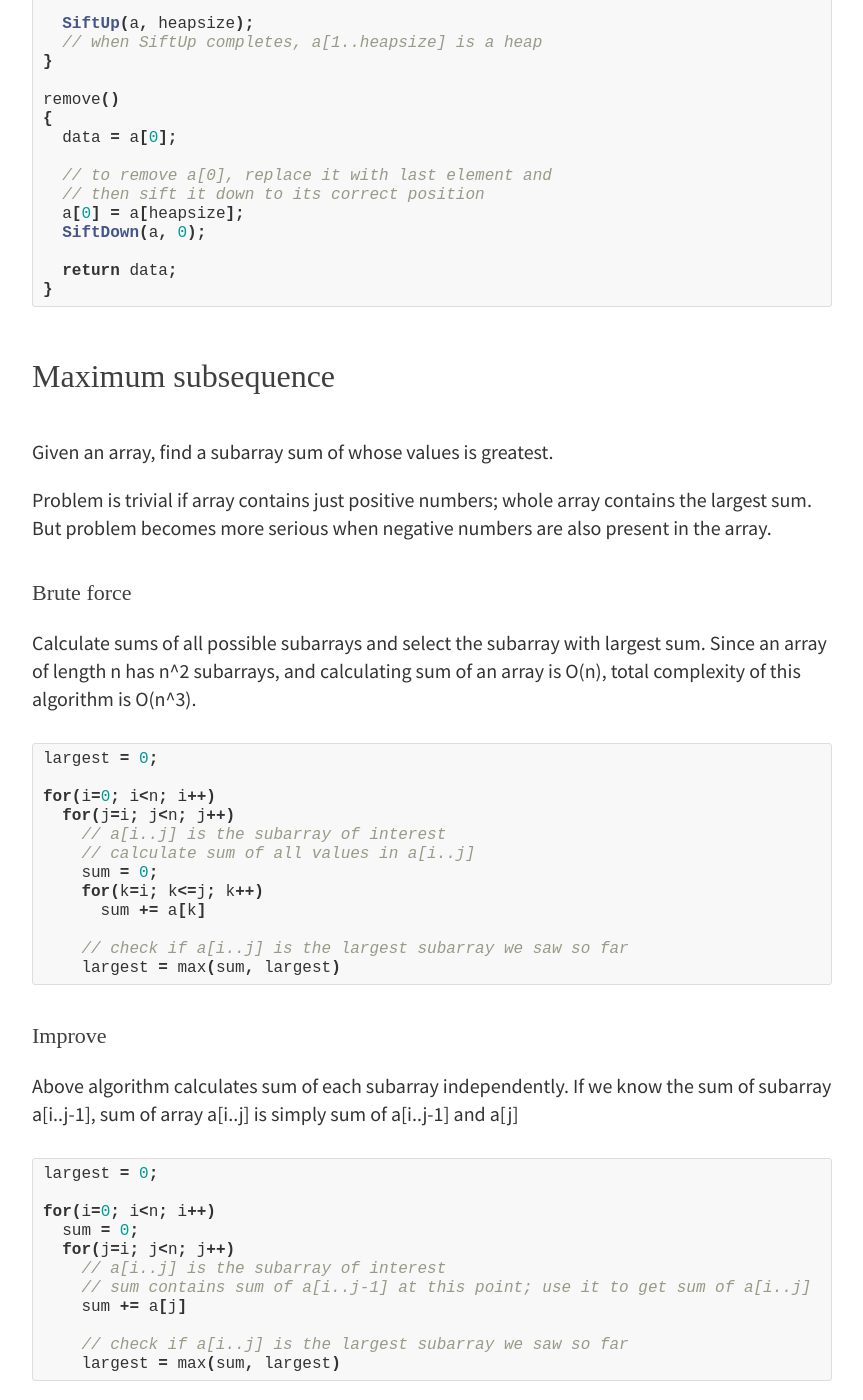
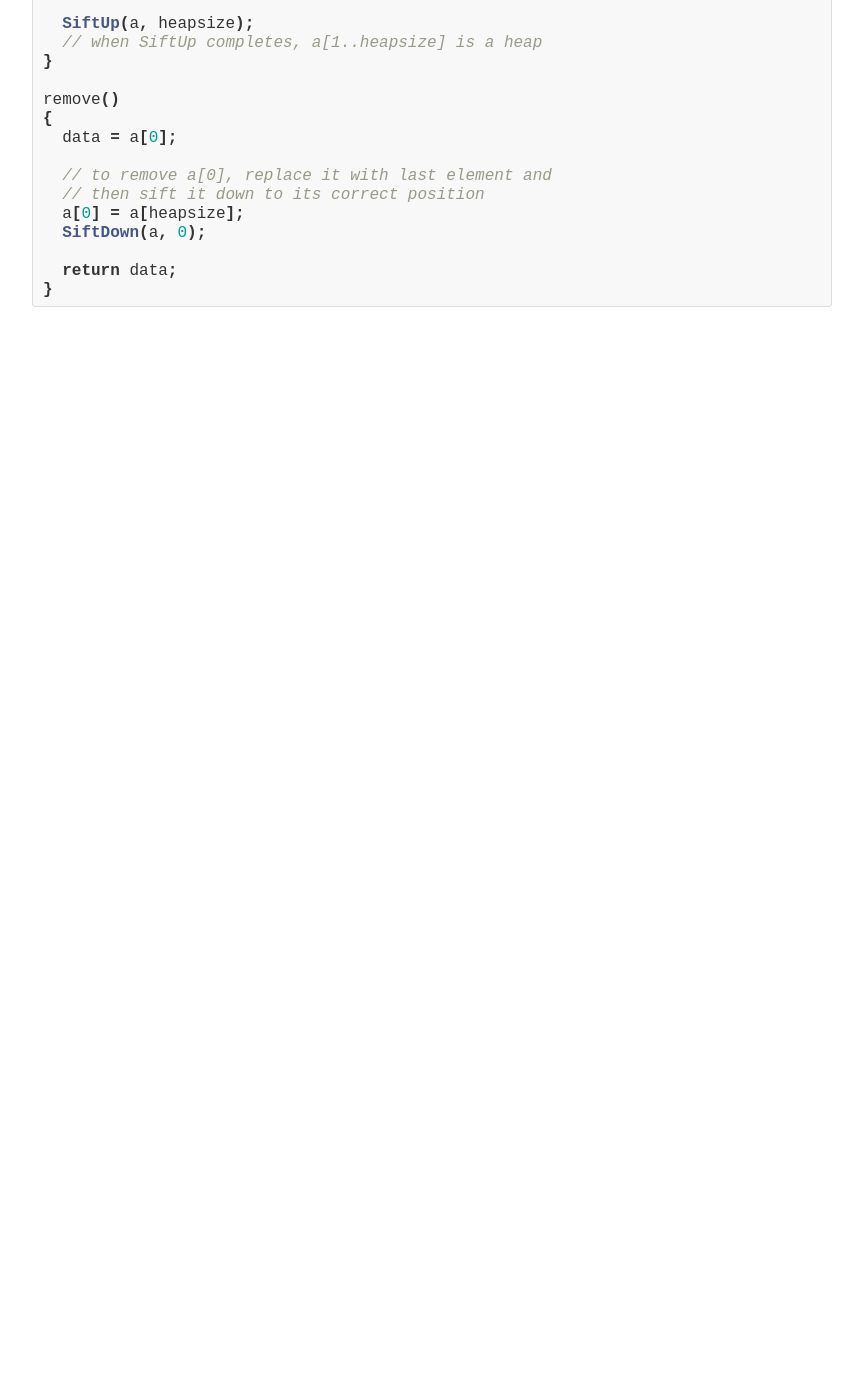
Before and after one commit to rbt91/rbt91.github.io, a Jekyll site: the page built from _posts/2013-05-01-algorithms.md, in a window 1280 px wide and 1400 px high, scrolled down 6379 px. Shown: the whole window, without its empty margins (208-1071 px from the left). Built offline with Jekyll 4.4.1, drawn with Linux system fonts in a browser that asks for light colours; some web fonts are replaced; after the commit the page ends 6766 px from its top, so only the background shows below that; some of the changed text lies outside the part shown.

Commit message:
Update 2013-05-01-algorithms.md

````diff
--- a/_posts/2013-05-01-algorithms.md
+++ b/_posts/2013-05-01-algorithms.md
@@ -263,155 +263,3 @@ remove()
   return data;
 }
 ```
-
-## Maximum subsequence
-
-Given an array, find a subarray sum of whose values is greatest.
-
-Problem is trivial if array contains just positive numbers; whole array contains the largest sum. But problem becomes more serious when negative numbers are also present in the array.
-
-### Brute force
-
-Calculate sums of all possible subarrays and select the subarray with largest sum. Since an array of length n has n^2 subarrays, and calculating sum of an array is O(n), total complexity of this algorithm is O(n^3).
-
-```java
-largest = 0;
-
-for(i=0; i<n; i++)
-  for(j=i; j<n; j++)
-    // a[i..j] is the subarray of interest
-    // calculate sum of all values in a[i..j]
-    sum = 0;
-    for(k=i; k<=j; k++)
-      sum += a[k]
-
-    // check if a[i..j] is the largest subarray we saw so far
-    largest = max(sum, largest)
-```
-
-### Improve
-
-Above algorithm calculates sum of each subarray independently. If we know the sum of subarray a[i..j-1], sum of array a[i..j] is simply sum of a[i..j-1] and a[j]
-
-```java
-largest = 0;
-
-for(i=0; i<n; i++)
-  sum = 0;
-  for(j=i; j<n; j++)
-    // a[i..j] is the subarray of interest
-    // sum contains sum of a[i..j-1] at this point; use it to get sum of a[i..j]
-    sum += a[j]
-
-    // check if a[i..j] is the largest subarray we saw so far
-    largest = max(sum, largest)
-```
-
-So we use an important observation to reduce the complexity of brute force algorithm to O(n^2), but we're still looking at all possible subarrays.
-
-### Alternative improvement
-
-Another way we can improve original brute force algorithm is by pre-processing the input.
-If we build a cumulative array where c[i] = sum of a[0..i], problem statement gets redefined to finding two indices i & j, such that c[j] - c[i-1] is largest.
-
-```java
-// build cumulative array
-c[0] = a[0];
-for(i=1; i<n; i++)
-  c[i] = c[i-1] + a[i];
-
-// find largest subarray
-largest = 0;
-
-for(i=0; i<n; i++)
-  for(j=i; j<n; j++)
-    sum = c[j]-c[i-1]; // sum now contains sum of a[i..j] as in original solution
-    largest = max(sum, largest)
-```
-
-O(n^2).
-
-### Divide and Conquer
-
-> Binary search is a solution that is looking for problems. -- Programming Pearls, Power of primitives.
-
-If we break original array into 2 subarrays a & b, 3 possibilities exist:
-* maximum subarray is in a
-* maximum subarray is in b
-* maximum subarray starts in a and ends in b
-
-First 2 can be handles using recursion, last needs some processing.
-
-```java
-find_max_subarray(a)
-{
-  return max(a, 0, n);
-}
-
-max(a, i, j)
-{
-  if(i>j) return 0; // empty array
-
-  if(i==j) return max(a[i], 0); // just 1 value, handle negative values
-
-  mid = (i+j)/2;
-
-  leftmax = max(a,i,mid);
-  rightmax = max(a, mid+1, j);
-
-  // find maximum subarray that starts in a and ends in b
-  midmax = ...
-
-  return max(leftmax, midmax, rightmax);
-}
-
-/* finding midmax */
-
-// max subarray starting in left half and ending at mid
-largestl = 0;
-
-sum = 0;
-for(int i=mid; i>=0; i--)
-  sum += a[i];
-  largestl = max(largestl, sum)
-
-// max subarray starting at mid and ending in right half
-largestr = 0;
-
-sum = 0;
-for(int i=mid; i<n; i++)
-  sum += a[i];
-  largestr = max(largestr, sum)
-
-midmax = largestl + largestr
-```
-
-Time complexity of above algorithm is O(n.lg n)
-
-### Dynamic programming or scanning algorithm
-
-*Assuming that we've found the solution for a[0..i-1], how do we extend it to find the solution for a[0..i]?*
-Assuming that we know the max sum of first i-1 elements, how do we calculate max sum of i elements?
-
-Maximum sum of first i elements is either the max sum of first i-1 elements or that of the subarray ending at i.
-To find max sum of subarray ending at i, we use reasoning similar to second algorithm above and compute it from subarray that ends in i-1.
-
-```java
-// maxSoFar is the biggest subarray we've seen so far
-maxSoFar = 0;
-
-// maxEndingHere is the biggest subarray if current element is included
-maxEndingHere = 0;
-
-for(i=0; i<n; i++)
-{
-  // maxEndingHere is the max sum of subarray ending at i-1
-  // find max sum of subarray ending at i if current element was to be included
-  maxEndingHere = max(maxEndingHere+a[i], 0); // max sum is 0 if negative
-
-  // check if this is better than current max sum
-  maxSoFar = max(maxSoFar, maxEndingHere);
-}
-```
-
-O(n)
````
Also changed, not shown: other parts of _posts/2013-05-01-algorithms.md (+1 -1 lines).
